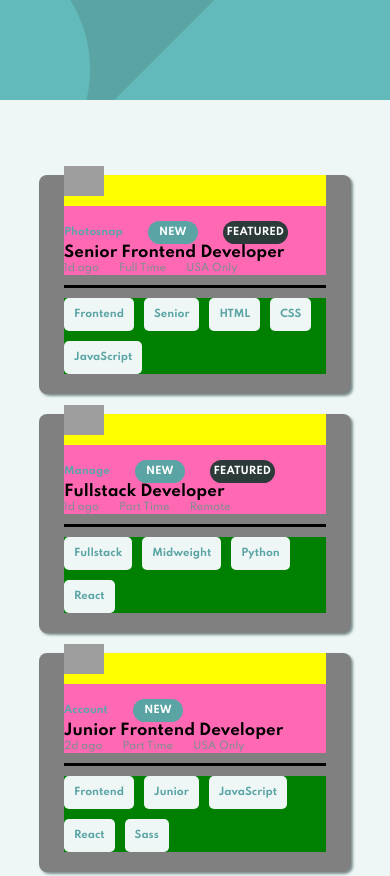
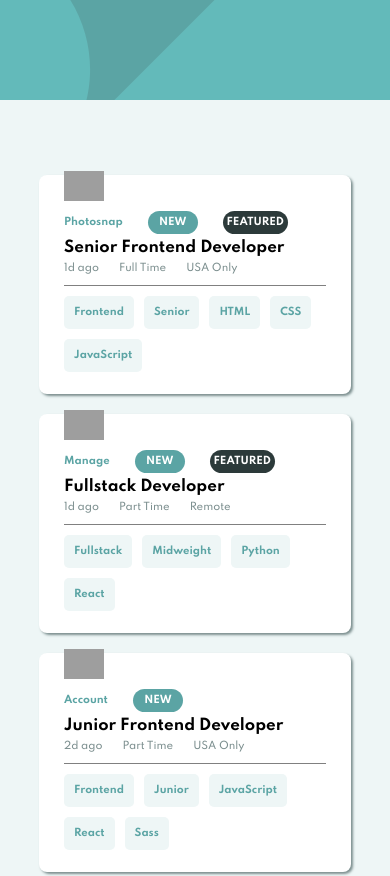
Before and after one commit to jyunakaike/StaticJobListingsMaster, a React app: page / in a window 390 px wide. Shown: the top 876 px of the page. Built offline with nearby package versions, Linux system fonts and the light colour scheme; grey boxes are pictures that could not be loaded.

Commit message:
feat feat hover job.detailposition, etiquete

```diff
--- a/src/styles/components/App.css
+++ b/src/styles/components/App.css
@@ -124,7 +124,6 @@ main{
 
     }
     .filterItemContainer{
-        background-color: red;
         display: flex;
         flex-wrap: wrap;
         justify-content: flex-start;
--- a/src/styles/components/Job.css
+++ b/src/styles/components/Job.css
@@ -67,6 +67,12 @@
     font-weight: bold;
     font-size: 1.5rem;
 }
+
+.Detail--Position:hover{
+    color: var(--DesaturatedDarkCyan);
+    cursor: pointer;
+}
+
 .Detail--TimeLocation{
     color: var(--DarkGrayishCyan );
 }
@@ -96,10 +102,15 @@
     font-size: 1rem;
     font-weight: bold;
 }
+.Etiquete:hover{
+    background-color: var(--DesaturatedDarkCyan);
+    color: var(--LightGrayishCyan);
+    cursor: pointer;
+}
 
 @media (max-width:760px ) {
     .JobContainer{
-        background-color: gray;
+        background-color: white;
         width: 100%;
         min-width: 0;
         height: 219px;
@@ -111,7 +122,7 @@
     }
 
     .JobContainer-Job {
-        background-color: yellow;
+        /* background-color: yellow; */
         display: flex;
         flex-direction: column;
         justify-content: flex-end;
@@ -126,25 +137,24 @@
     }
 
     .Job--Detail {
-        background-color: hotpink;
+        /* background-color: hotpink; */
         width: 100%;
         height: 90%;
         display: flex;
         flex-direction: column;
         justify-content: space-evenly;
         align-items: flex-start;
-        padding-top: 15px;
+        gap: 5px;
     }
 
     .JobContainer-SeparatorLine{
         display: grid;
-        border-bottom: 3px solid;
+        border-bottom: gray 1px solid;
         width: 100%;
         margin: 10px 0 10px 0;
     }
     .JobContainer-Etiquetes{
         /* background-color: green; */
-        background-color: green;
         width: 100%;
         display: flex;
         flex-wrap: wrap;
```
